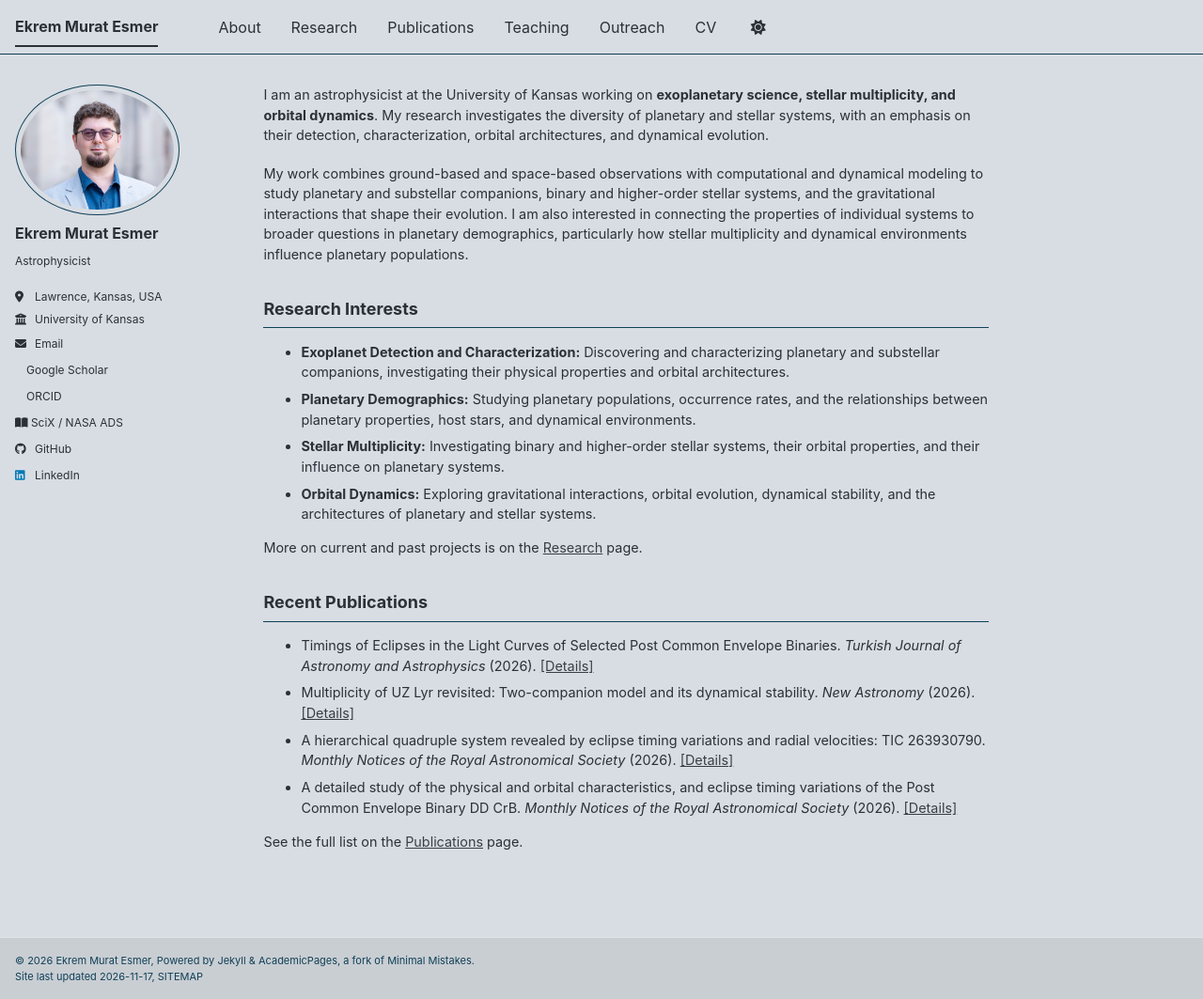
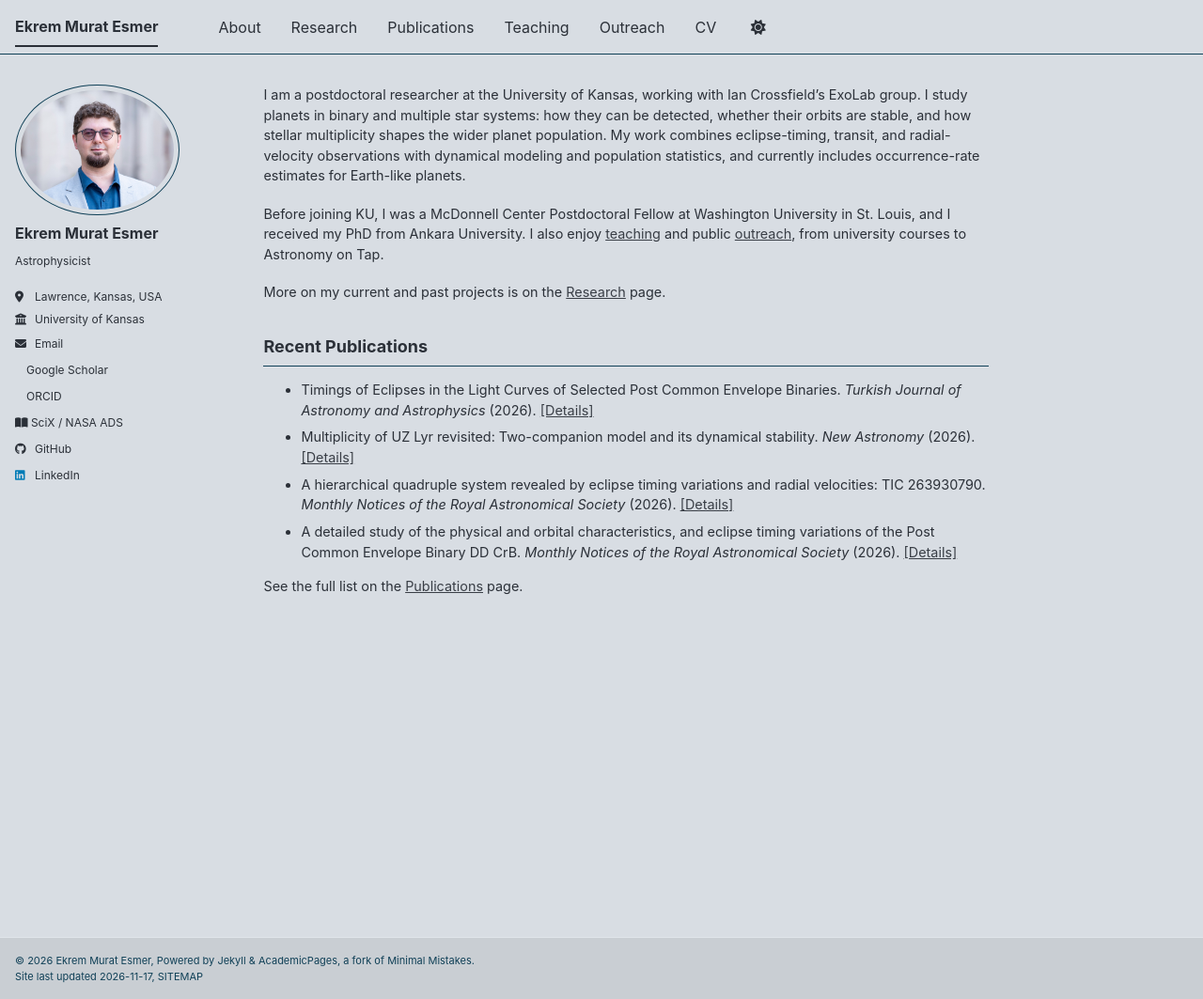
Before and after one commit to ekremesmer/ekremesmer.github.io, a Jekyll site: the page built from _pages/about.md, in a window 1280 px wide and 1063 px high. Shown: the whole window at 94% size. Built offline with Jekyll 4.4.1, drawn with Linux system fonts in a browser that asks for light colours; a style sheet for code colours, icons or effects is not loaded.

Commit message:
Homepage: new intro with links to Research, Teaching, Outreach

```diff
--- a/_pages/about.md
+++ b/_pages/about.md
@@ -7,18 +7,11 @@ redirect_from:
   - /about.html
 ---
 
-I am an astrophysicist at the University of Kansas working on **exoplanetary science, stellar multiplicity, and orbital dynamics**. My research investigates the diversity of planetary and stellar systems, with an emphasis on their detection, characterization, orbital architectures, and dynamical evolution.
+I am a postdoctoral researcher at the University of Kansas, working with Ian Crossfield's ExoLab group. I study planets in binary and multiple star systems: how they can be detected, whether their orbits are stable, and how stellar multiplicity shapes the wider planet population. My work combines eclipse-timing, transit, and radial-velocity observations with dynamical modeling and population statistics, and currently includes occurrence-rate estimates for Earth-like planets.
 
-My work combines ground-based and space-based observations with computational and dynamical modeling to study planetary and substellar companions, binary and higher-order stellar systems, and the gravitational interactions that shape their evolution. I am also interested in connecting the properties of individual systems to broader questions in planetary demographics, particularly how stellar multiplicity and dynamical environments influence planetary populations.
+Before joining KU, I was a McDonnell Center Postdoctoral Fellow at Washington University in St. Louis, and I received my PhD from Ankara University. I also enjoy [teaching](/teaching/) and public [outreach](/outreach/), from university courses to Astronomy on Tap.
 
-## Research Interests
-
-- **Exoplanet Detection and Characterization:** Discovering and characterizing planetary and substellar companions, investigating their physical properties and orbital architectures.
-- **Planetary Demographics:** Studying planetary populations, occurrence rates, and the relationships between planetary properties, host stars, and dynamical environments.
-- **Stellar Multiplicity:** Investigating binary and higher-order stellar systems, their orbital properties, and their influence on planetary systems.
-- **Orbital Dynamics:** Exploring gravitational interactions, orbital evolution, dynamical stability, and the architectures of planetary and stellar systems.
-
-More on current and past projects is on the [Research](/research/) page.
+More on my current and past projects is on the [Research](/research/) page.
 
 ## Recent Publications
 
```
